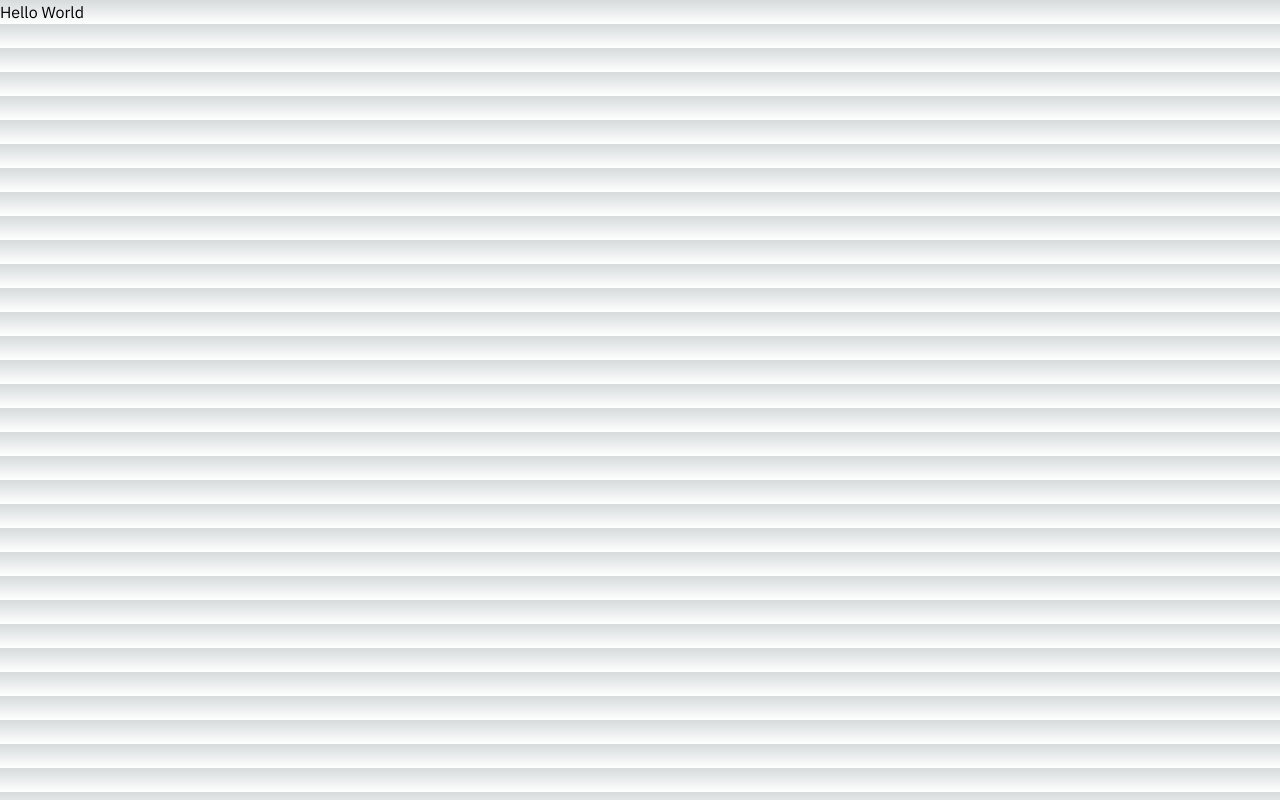
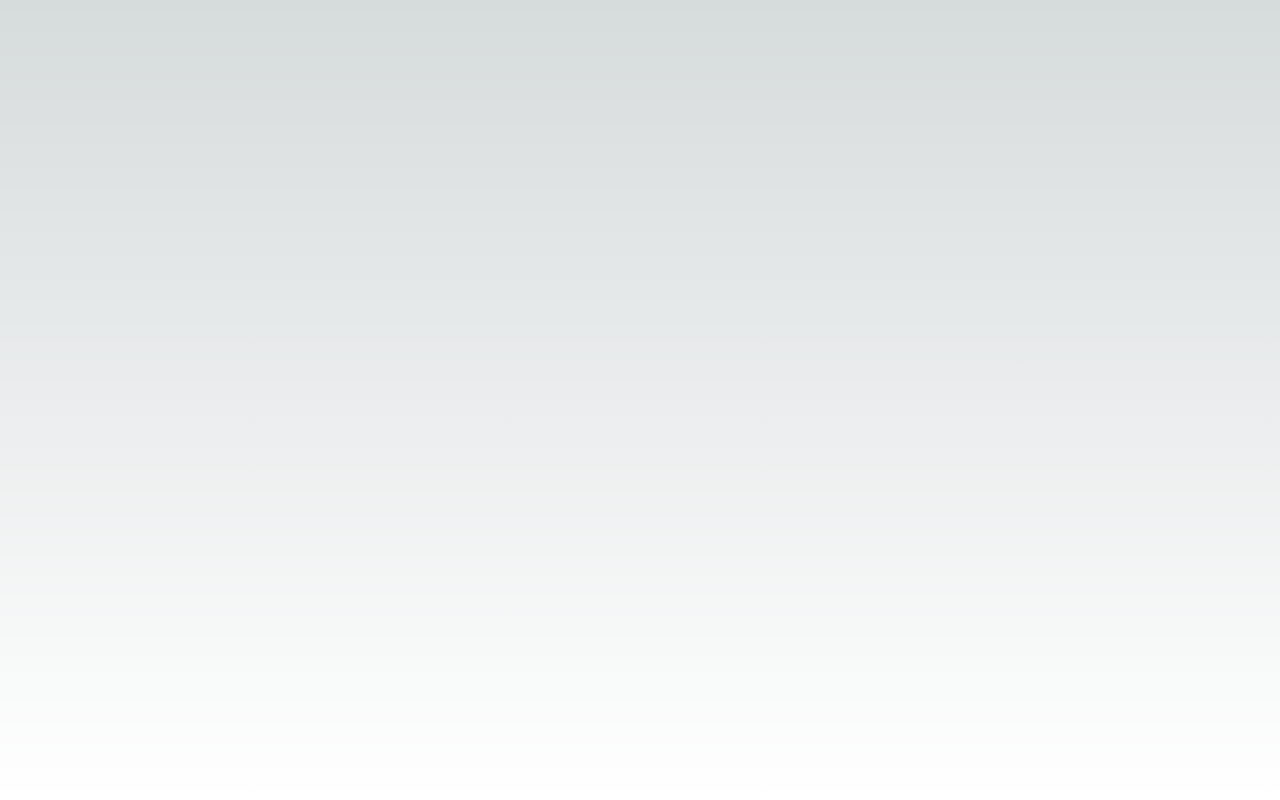
Before and after one commit to Villarley/Nintai-Nexus, a Next.js app: page / in a window 1280 px wide. Built offline with nearby package versions, Linux system fonts and the light colour scheme.

Commit message:
Adding Index configuration.

```diff
--- a/src/app/layout.js
+++ b/src/app/layout.js
@@ -21,7 +21,7 @@ export const metadata = {
 export default function RootLayout({ children }) {
   return (
     <html lang="en">
-      <body className={`${kleemax.variable}`}>{children}</body>
+      <body className={`${kleemax.variable}`}><div className="h-screen">{children}</div></body>
     </html>
   )
 }
--- a/src/app/page.jsx
+++ b/src/app/page.jsx
@@ -1,6 +1,8 @@
+"use client"
 import nebula from '@next/font/local'
 import kleemax from '@next/font/local'
 import { IBM_Plex_Sans } from 'next/font/google'
+import { Navbar } from "@/components"
 
 const Nebula = nebula({
   src: '../assets/fonts/Nebula-Regular.otf',
@@ -22,9 +24,7 @@ export default function Home() {
 
   return (
     <div className="">
-      <p className={`${IBM_Plex.variable} font-Ibm`}>
-        Hello World
-      </p>
+      <Navbar/>
     </div>
   );
 }
--- a/src/components/Navbar.jsx
+++ b/src/components/Navbar.jsx
@@ -0,0 +1,9 @@
+import React from 'react'
+
+export default function Navbar() {
+  return (
+    <div className="w-full flex">
+
+    </div>
+  )
+}
--- /dev/null
+++ b/src/components/index.js
@@ -0,0 +1 @@
+export { default as Navbar } from "./Navbar"
```
